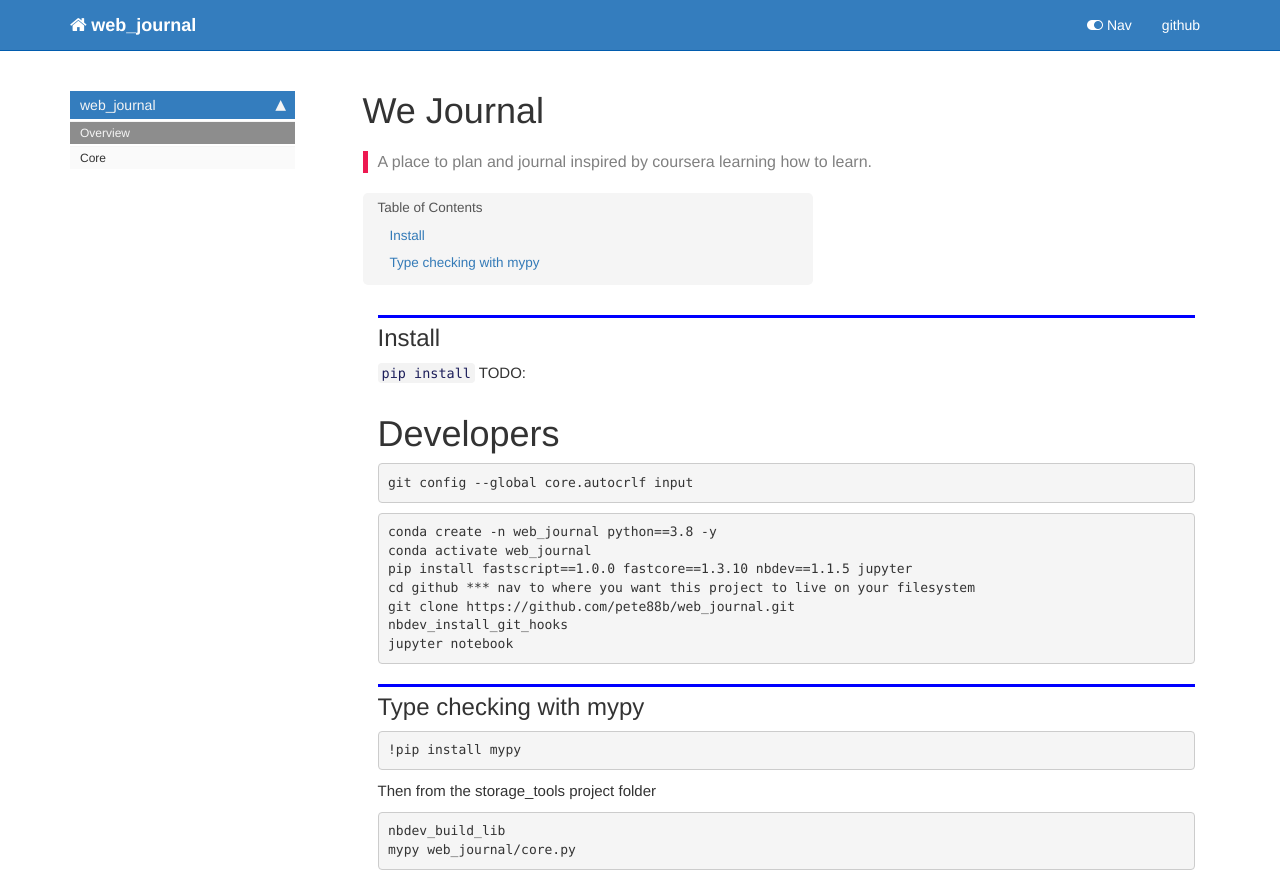
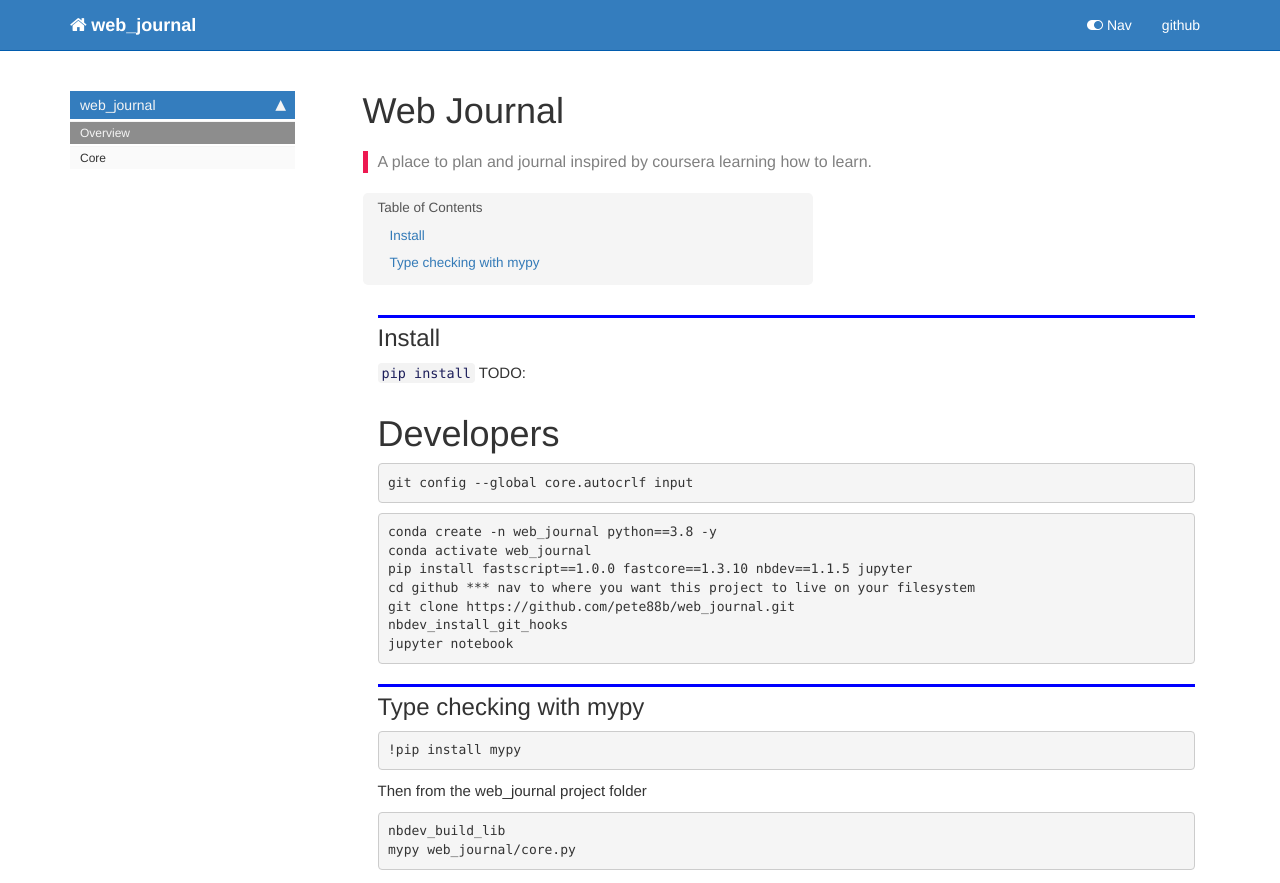
Before and after one commit to pete88b/web_journal, a Jekyll site: the page built from docs/index.html, in a window 1280 px wide. Shown: the top 883 px of the page. Built offline with Jekyll 4.4.1, drawn with Linux system fonts in a browser that asks for light colours; nearby versions of some CDN libraries; comment, search, counter and statistics services are not loaded.

Commit message:
initial project setup

```diff
--- a/docs/index.html
+++ b/docs/index.html
@@ -1,6 +1,6 @@
 ---
 
-title: We Journal
+title: Web Journal
 
 
 keywords: fastai
@@ -62,7 +62,7 @@ jupyter notebook</code></pre>
 <div class="text_cell_render border-box-sizing rendered_html">
 <h2 id="Type-checking-with-mypy">Type checking with mypy<a class="anchor-link" href="#Type-checking-with-mypy"> </a></h2>
 <pre><code>!pip install mypy</code></pre>
-<p>Then from the storage_tools project folder</p>
+<p>Then from the web_journal project folder</p>
 
 <pre><code>nbdev_build_lib
 mypy web_journal/core.py</code></pre>
```
Also changed, not shown: .github/workflows/main.yml, README.md.
